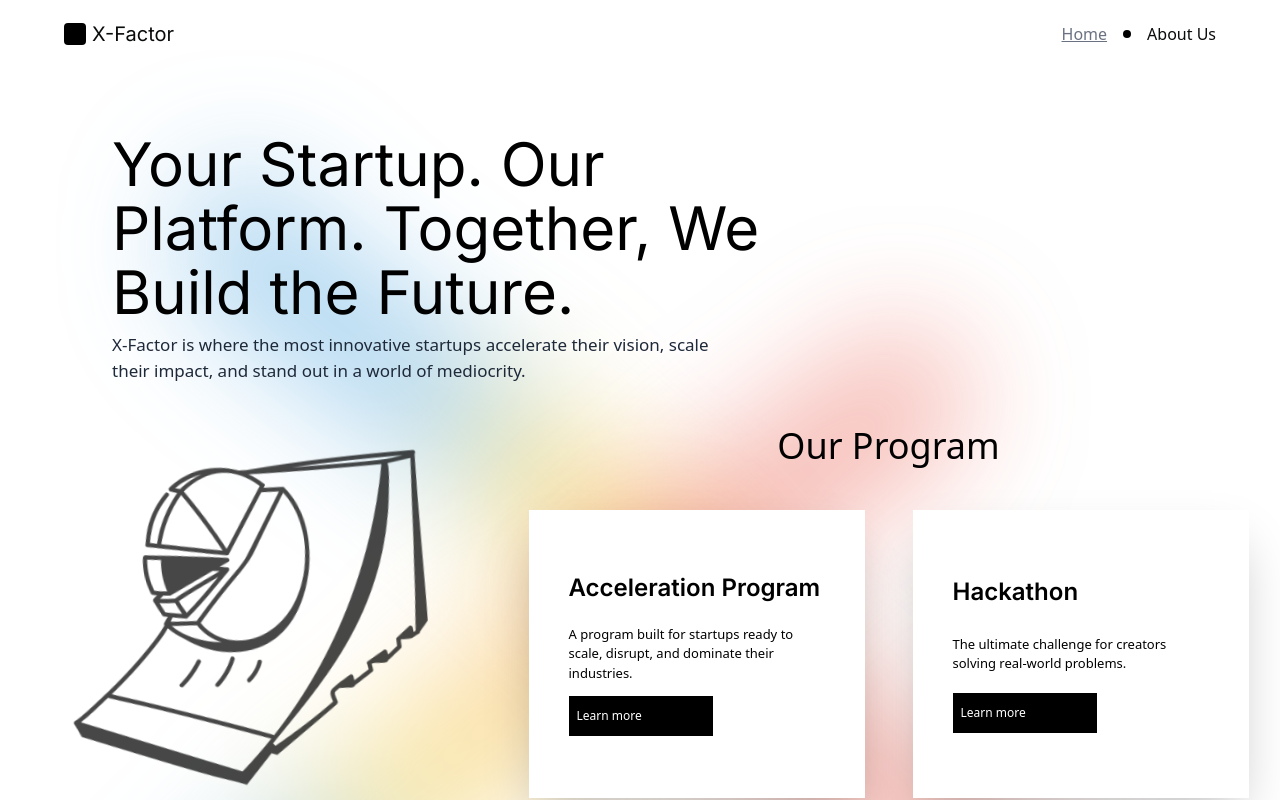
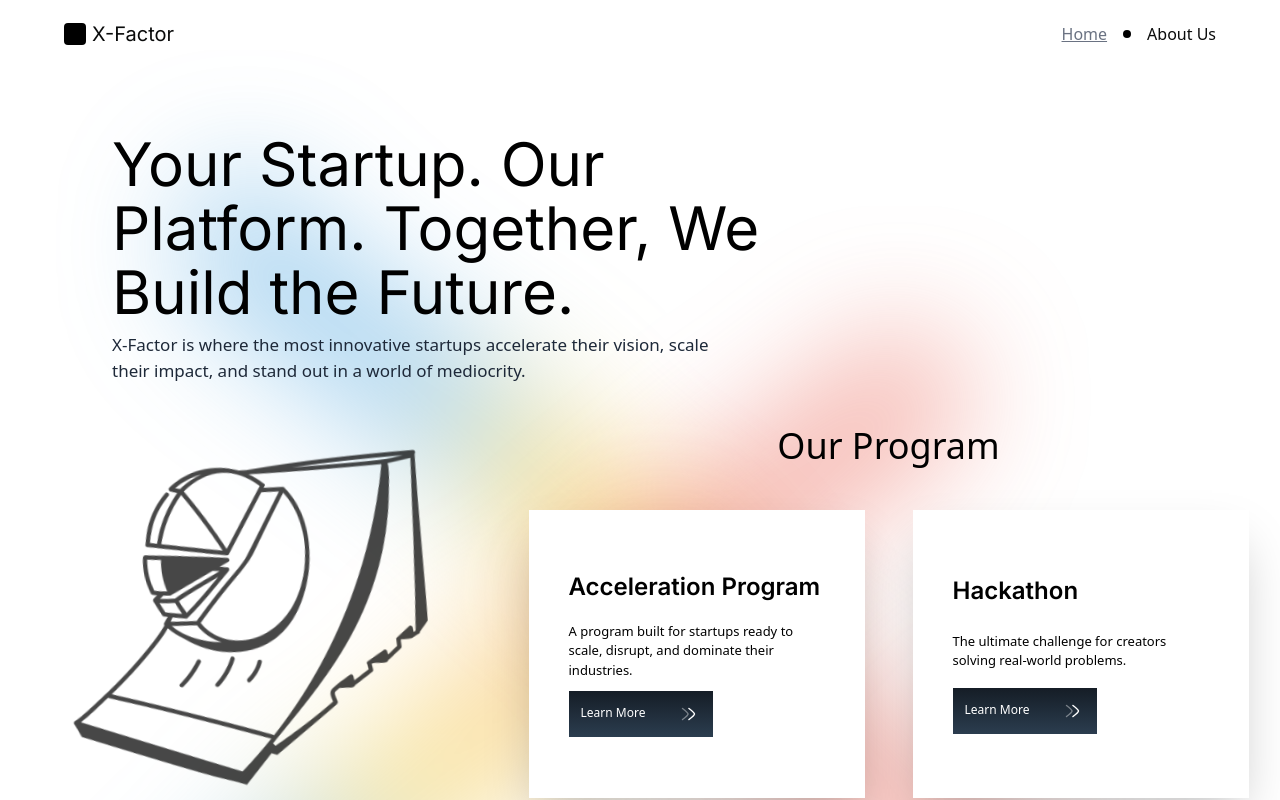
Before and after one commit to Pranali209/Xfactor, a React (Vite) app: page / in a window 1280 px wide. Shown: the top 800 px of the page. Built offline with nearby package versions, Linux system fonts and the light colour scheme.

Commit message:
button link fixed

```diff
--- a/src/Component/Button/index.jsx
+++ b/src/Component/Button/index.jsx
@@ -1,8 +1,9 @@
 import React from 'react'
 import arrows from '../../assets/arrows.svg'
-function Button({className ,txt}) {
+function Button({className ,txt , onClick}) {
   return (
-    <button className= {`text-xs btnbg text-white px-2 w-36 py-3  ${className} cursor-pointer mr-5`}>{txt }
+    <button className= {`text-xs btnbg text-white px-2 w-36 py-3  ${className} cursor-pointer mr-5`}
+    onClick={onClick}>{txt}
     <img src= {arrows} className='ml-8 inline-block'/>
     </button>
   )
--- a/src/Component/Cards/index.jsx
+++ b/src/Component/Cards/index.jsx
@@ -1,24 +1,7 @@
 import { CardStack, Card } from 'react-cardstack';
 import React from 'react';
 
-const CardComp = ({ amount, brand, index }) => {
-    const translateY = index * 20; // Adjust spacing here
 
-    return (
-        <div
-            className={`absolute top-0 left-0 w-96 h-72 p-2.5 rounded-lg text-white font-bold text-lg flex flex-col justify-center items-center transition-transform duration-300 ease-in-out`}
-            style={{
-                backgroundColor: index === 0 ? '#4CAF50' : index === 1 ? '#F44336' : '#FFEB3B',
-                zIndex: 3 - index, // Higher z-index for top cards
-                transform: `translateY(${translateY}px)`
-            }}
-        >
-            {amount}
-
-            <p className='mt-6'> {brand}</p>
-        </div>
-    );
-};
 
 const Cards = () => {
     const cards = [
--- a/src/Component/box/index.jsx
+++ b/src/Component/box/index.jsx
@@ -1,11 +1,12 @@
 import React from 'react'
+import Button from '../Button'
 
-function Box({ heading, txt }) {
+function Box({ heading, txt , onClick }) {
     return (
         <div className='bg-white shadow-2xl w-[21rem] p-5 py-14 px-10 h-72 m-6 justify-around flex flex-col  '>
             <h1 className='text-2xl font-semibold'>{heading}</h1>
             <p className='text-[13px] mt-2'>{txt}</p>
-            <button className=' text-xs bg-black text-white px-2 w-36 py-3 text-left'>Learn more</button>
+            <Button txt = "Learn More" onClick={onClick}/>
         </div>
     )
 }
--- a/src/Pages/Home.jsx
+++ b/src/Pages/Home.jsx
@@ -5,8 +5,10 @@ import Wheel from '../assets/wheel.svg'
 import Header from '../Component/Headers'
 import Box from '../Component/box'
 import Footer from '../Component/Footer'
+import { Navigate, useNavigate } from 'react-router-dom'
 
 function Home() {
+  const navigate = useNavigate()
   const heroBox = [
     {
       id:1,
@@ -18,6 +20,17 @@ function Home() {
       text: 'The ultimate challenge for creators solving real-world problems.',
     }
   ]
+
+  function HandleOnclick(id) {
+
+    if(id === 1){
+      navigate('/acceration')
+    }
+    else{
+      navigate('/hackathon')
+    }
+
+  }
   return (
     <>
 
@@ -42,7 +55,7 @@ function Home() {
          {
             heroBox.map((item) => {
               return (
-                <Box key={item.id} heading={item.title}  txt = {item.text} />
+                <Box key={item.id} heading={item.title}  txt = {item.text}  onClick={()=>HandleOnclick(item.id)}/>
               )
            })
           }
```
